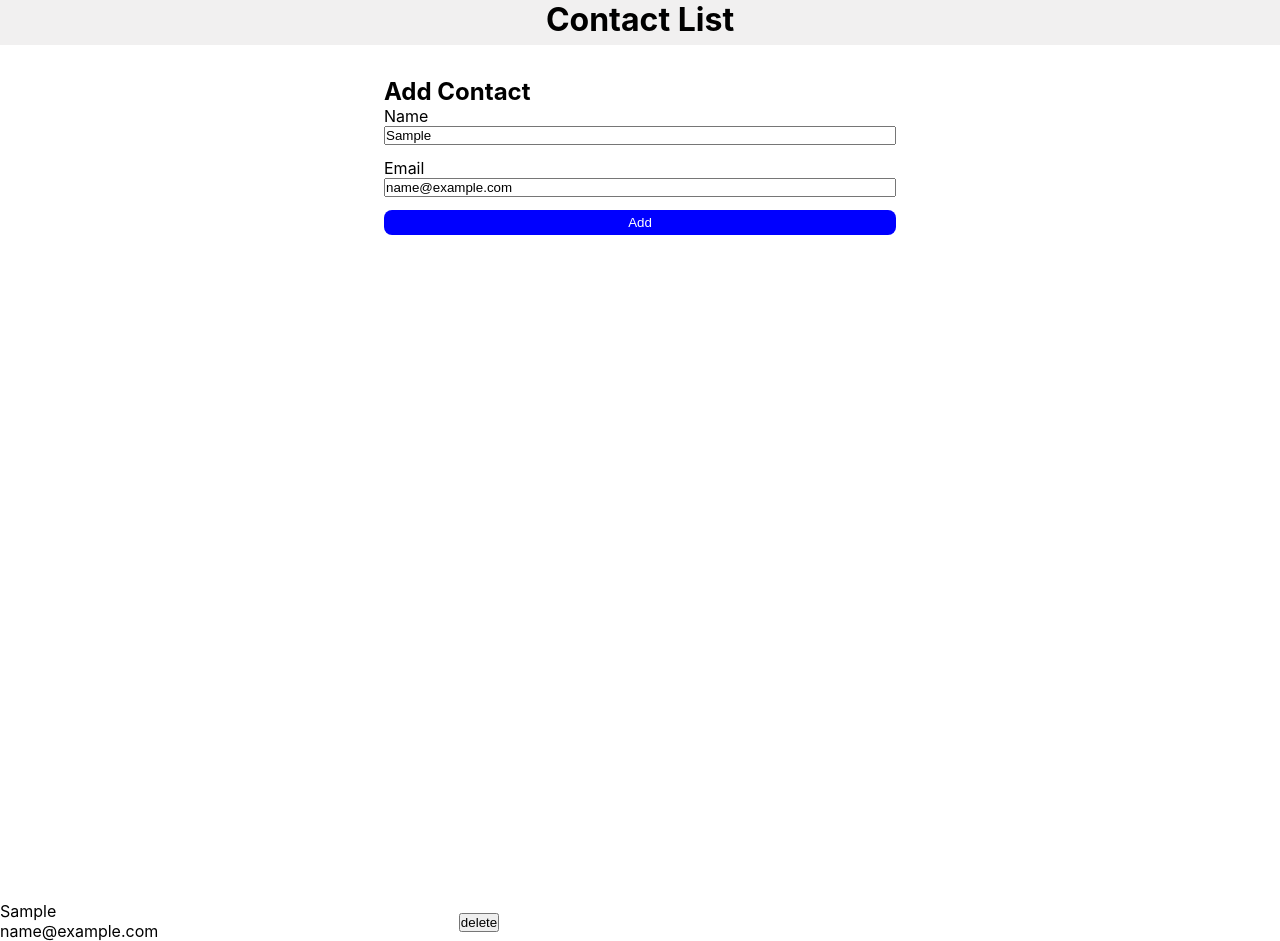
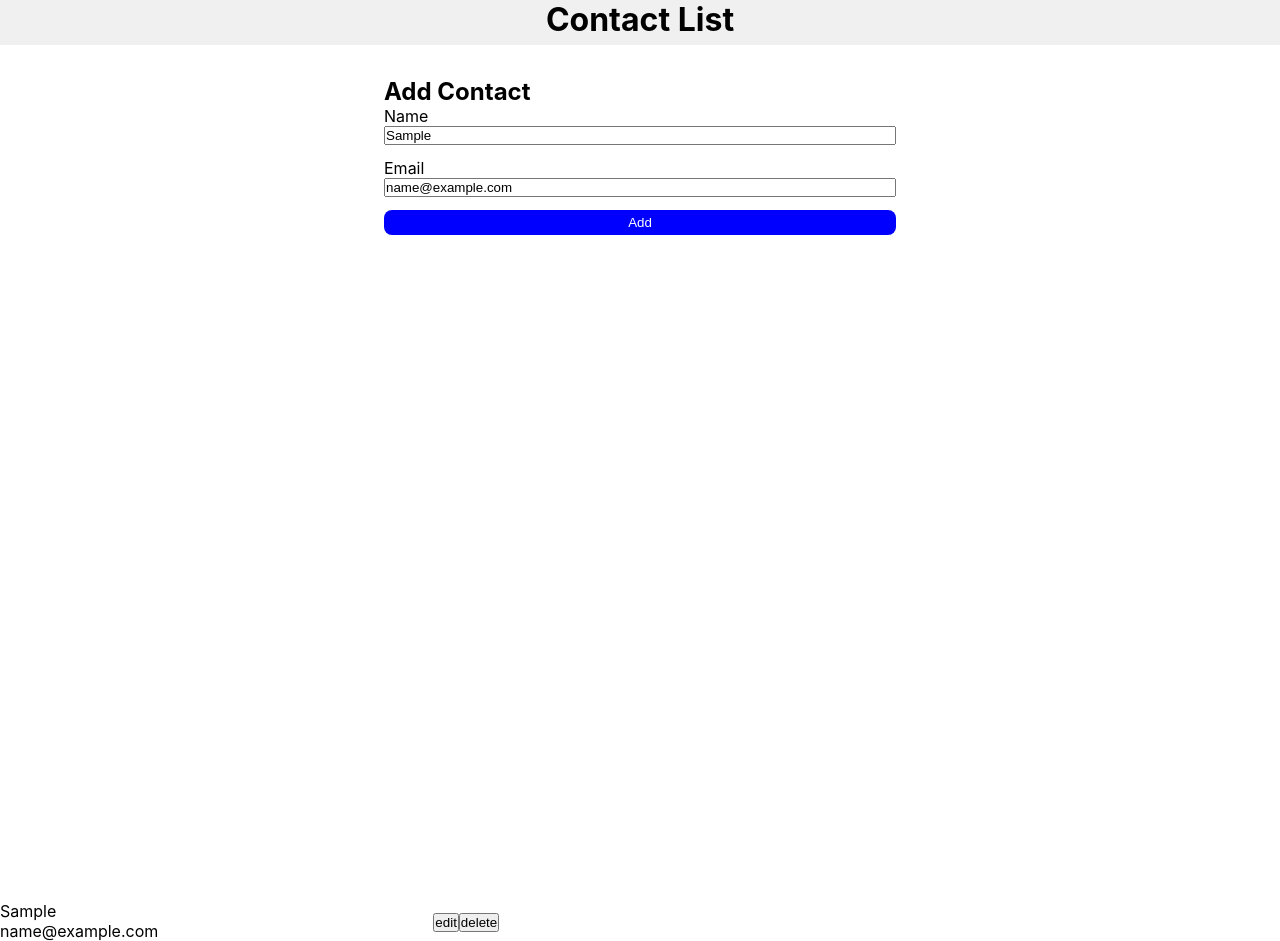
Before and after one commit to esmailireza/ContactList-Project, a React (Create React App) app: page / in a window 1280 px wide. Both pictures are taken after typing "Sample", "name@example.com" into the empty fields and a click on the button "Add". Built offline with nearby package versions, Linux system fonts and the light colour scheme.

Commit message:
added edit button also edit handler

```diff
--- a/src/App.js
+++ b/src/App.js
@@ -10,7 +10,15 @@ function App() {
     const filteredContact = contacts.filter((c) => c.id !== id);
     setContacts(filteredContact);
   };
-  //todos?
+
+  const editHandler = (id) => {
+    /* console.log("deleted:", e.target); */
+    console.log("id:", id);
+    const filteredContact = contacts.filter((c) => c.id === id);
+    console.log(filteredContact);
+    console.log("Edited:", id);
+    /* setContacts(filteredContact); */
+  };
   return (
     <>
       <Header />
@@ -19,7 +27,11 @@ function App() {
         setContacts={setContacts}
         onDelete={deleteHandler}
       />
-      <ContactList contacts={contacts} onDelete={deleteHandler} />
+      <ContactList
+        contacts={contacts}
+        onDelete={deleteHandler}
+        onEdit={editHandler}
+      />
     </>
   );
 }
--- a/src/components/ContactList.js
+++ b/src/components/ContactList.js
@@ -1,5 +1,5 @@
 import styles from "./form.module.css";
-const ContactList = ({ contacts, onDelete }) => {
+const ContactList = ({ contacts, onDelete, onEdit }) => {
   //console.log(contacts);
 
   return (
@@ -17,6 +17,7 @@ const ContactList = ({ contacts, onDelete }) => {
                 <span>{contactItem.email}</span>
               </div>
               <div>
+                <button onClick={() => onEdit(contactItem.id)}>edit</button>
                 <button onClick={() => onDelete(contactItem.id)}>delete</button>
               </div>
               {/* <hr /> */}
```
